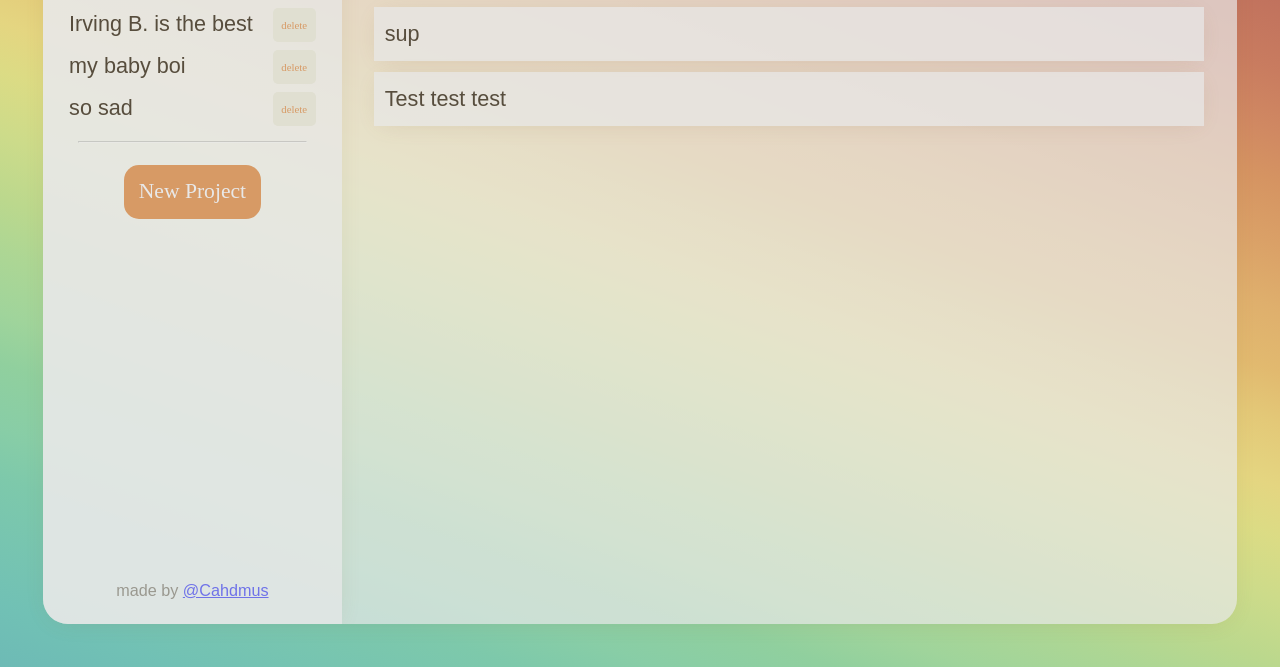
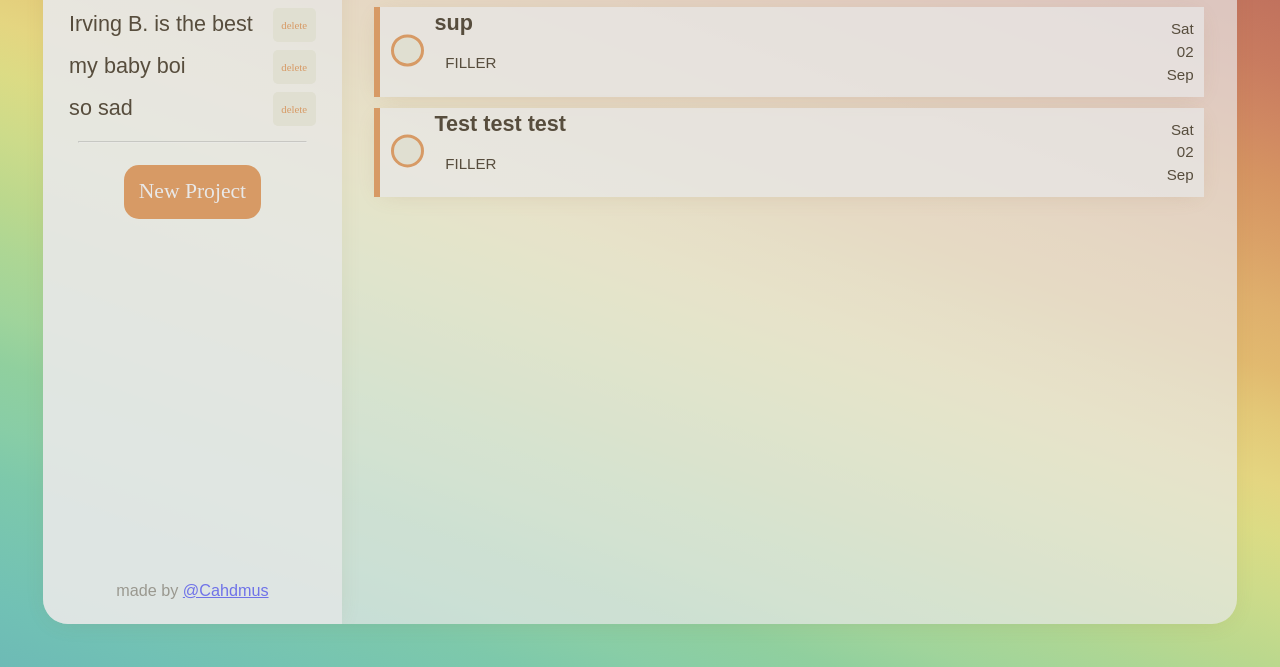
Before and after one commit to cahdmus/Todos, a website built with webpack: page src/template.html in a window 1280 px wide. Shown: the part 133-800 px from the top of the page. Built offline with nearby package versions, Linux system fonts and the light colour scheme; a web font is replaced by a local one.

Commit message:
tasks looking good (code a bit of a mess)

```diff
--- a/src/constructors.js
+++ b/src/constructors.js
@@ -26,11 +26,11 @@ class Project {
 }
 
 class Task extends Project {
-    constructor(title, desc) {
+    constructor(title, desc, dueDate) {
         super(title);
         this.desc = desc;
         this.isDone = false;
-        // this.dueDate = dueDate;
+        this.dueDate = dueDate;
         // this.priority = priority;
         // this.notes = notes;
     }
--- a/src/displayTasks.js
+++ b/src/displayTasks.js
@@ -1,5 +1,6 @@
 import { isThisSecond } from "date-fns";
 import { Project, Task } from "./constructors";
+import { format } from "date-fns";
 
 const displayTasks = {
 
@@ -30,10 +31,39 @@ const displayTasks = {
         }
 
     },
+    formatDate(date) {
+        return format(new Date(date), 'eee dd MMM')
+    },
     render(task)  {
         const newTask = document.createElement('li');
         newTask.classList.add('task');
-        newTask.innerHTML = task.title;
+
+        const colorBox = document.createElement('div');
+        colorBox.classList.add('colorBox');
+        newTask.appendChild(colorBox);
+
+        const checkboxContainer = document.createElement('div');
+        const checkbox = document.createElement('input');
+        checkboxContainer.classList.add('checkbox');
+        checkbox.setAttribute('type', 'checkbox')
+        checkboxContainer.appendChild(checkbox);
+        newTask.appendChild(checkboxContainer);
+
+        const title = document.createElement('p');
+        title.classList.add('title');
+        title.innerHTML = task.title;
+        newTask.appendChild(title);
+
+        const desc = document.createElement('p');
+        desc.classList.add('desc');
+        desc.innerHTML = (task._desc) ? task._desk : 'filler';
+        newTask.appendChild(desc);
+
+        const duedate = document.createElement('p');
+        duedate.classList.add('dueDate');
+        duedate.innerHTML = (task.duedate) ? task.duedate : this.formatDate('1995, 9, 2');
+        newTask.appendChild(duedate);
+
         this.tasksContainer.appendChild(newTask);
     }
 }
--- a/src/styles.css
+++ b/src/styles.css
@@ -21,6 +21,7 @@
   --accent-font-color: hsl(0, 0%, 91%);
   --accent-color: hsl(28, 59%, 62%);
   --secondary-accent-color: hsl(11, 43%, 55%);
+  --third-accent-color: hsl(175, 37%, 58%);
   --border-color: hsl(56, 20%, 85%);
 
   --main-font: 'Anek Latin', sans-serif;
@@ -130,7 +131,6 @@ li {
   justify-content: space-between;
 }
 li:hover {
-  padding-left: .5rem;
   cursor: pointer;
 }
 
@@ -179,11 +179,11 @@ hr {
 
 #projectDisplay li:hover {
   background-color: var(--border-color);
+  padding-left: .5rem;
 }
 
-
-
 #projectDisplay li > button {
+  align-self: center;
   color: var(--accent-color);
   background-color: var(--border-color);
   font-size: .5rem;
@@ -210,9 +210,74 @@ hr {
 
 /* Tasks
 ------------------------ */
-
 .task {
   background-color: var(--background-color);
   margin: .5rem;
+  padding: 0;
+  display: grid;
+  grid-template-columns: .3rem 2.5rem 1fr 3rem;
+  grid-template-rows: 1fr 1fr;
+}
+
+.colorBox {
+  background-color: var(--accent-color);
+  grid-area: 1 / 1 / 3 / 2;
+}
+
+.checkbox {
+  grid-area: 1 / 2 / 3 / 3;
+  display: flex;
+  justify-content: center;
+  align-items: center;
+}
+
+input[type="checkbox"] {
+  -webkit-appearance: none;
+  appearance: none;
+  background-color: var(--border-color);
+  margin: 0;
+  font: inherit;
+  width: 1.5rem;
+  height: 1.5rem;
+  border: 0.15rem solid var(--accent-color);
+  border-radius: 100%;
+  transform: translateY(-0.075em);
+  display: grid;
+  place-content: center;
+}
+
+input[type="checkbox"]::before {
+  content: "";
+  width: 0.65em;
+  height: 0.65em;
+  clip-path: polygon(20% 0%, 0% 20%, 30% 50%, 0% 80%, 20% 100%, 50% 70%, 80% 100%, 100% 80%, 70% 50%, 100% 20%, 80% 0%, 50% 30%);
+  transform: scale(0);
+  transform-origin: bottom left;
+  transition: 120ms transform ease-in-out;
+  background-color: CanvasText;
+  background-color: var(--secondary-accent-color);
+}
+
+input[type="checkbox"]:checked::before {
+  background-color: var(--secondary-accent-color);
+  transform: scale(1);
+}
+
+.title {
+  grid-area: 1 / 3 / 2 / 4;
+  font-weight: bolder;
+}
+
+.desc {
+  grid-area: 2 / 3 / 3 / 4;
+  text-transform: uppercase;
+  font-size: .7rem;
+  margin-left: .5rem;
+}
+
+.dueDate {
+  grid-area: 1 / 4 / 3 / 5;
   padding: .5rem;
+  font-size: .7rem;
+  text-align: right;
 }
--- a/src/taskApp.js
+++ b/src/taskApp.js
@@ -28,6 +28,10 @@ const taskApp = {
         this.projectDisplay.appendChild(this.addBtn);
     },
     bindEvents(project, tab, delBtn) {
+        tab.addEventListener('dblclick', () => {
+            this.renameProject(project, tab);
+        });
+
         tab.addEventListener('click', () => {
             displayTasks.init(project);
         });
@@ -52,6 +56,14 @@ const taskApp = {
         this.projectContainer.removeChild(tab);
         this.myProjects.splice(project.id, 1)
         this.cacheDOM();
+    },
+    renameProject(project, tab) {
+        const newTitle = prompt('New Title', 'Enter new title');
+        project.title = newTitle;
+        tab.innerHTML = newTitle;
+        // I should be able to just do render but the way I wrote render
+        // makes it "impossible" but it should be easy to rewroke adding
+        // a "createTab" function then rendering it
     },
     render(project) {
         const tab = document.createElement('li');
```
